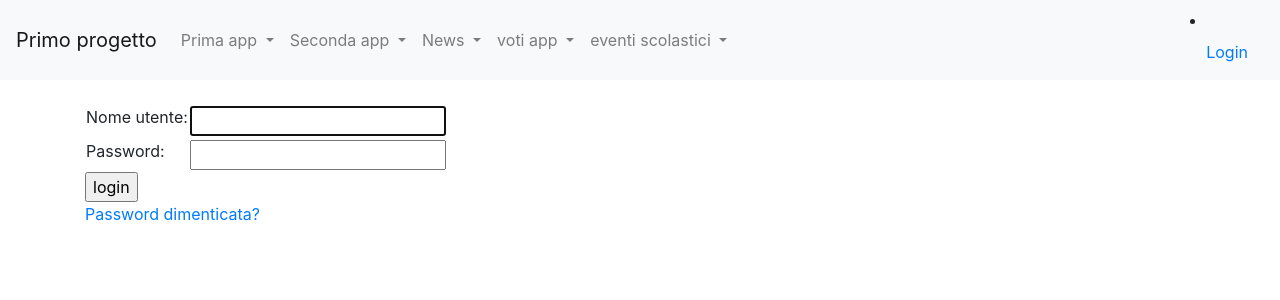
After one commit to Simopane99/primo_progetto, a Django app: page /accounts/login/ in a window 1280 px wide. The commit adds this page. Shown: the top 300 px of the page. Run offline with Django 5.2, Linux system fonts and the light colour scheme.

Commit message:
Passo 24

```diff
--- a/corsi_formazione/templates/index_corsi.html
+++ b/corsi_formazione/templates/index_corsi.html
@@ -5,7 +5,7 @@
 {%block content%}
     <h1>Benvenuto nel sistema di gestione dei corsi di formazione</h1>
     <ul>
-        <li><a href="{% url 'corsi_formazione:view_a_corsi' 1%}">Corsi ordinati per data di inizio</a></li>
+        <li><a href="{% url 'corsi_formazione:view_a_corsi'%}">Corsi ordinati per data di inizio</a></li>
         <li><a href="{% url 'corsi_formazione:view_b_corsi'%}">Lista dettagli</a></li>
         <li><a href="{% url 'corsi_formazione:corsoDetailView' 1%}">Dettaglio corso</a></li>
         <li><a href="{% url 'corsi_formazione:view_c_corsi'%}">Corsi che iniziano dopo il 01/05/2025</a></li>
--- a/corsi_formazione/templates/view_f_corsi.html
+++ b/corsi_formazione/templates/view_f_corsi.html
@@ -6,5 +6,5 @@
     <h1>Max, min, posti</h1>
     <h3>corso con più posti disponibili: {{corso_piu_posti.titolo}}</h3>
     <h3>corso con meno posti disponibili: {{corso_meno_posti.titolo}}</h3>
-    <h3>totale posti disponibili: {{posti.posti_disponibili}}</h3>
+    <h3>totale posti disponibili: {{posti_totali}}</h3>
 {%endblock content%}
--- a/corsi_formazione/urls.py
+++ b/corsi_formazione/urls.py
@@ -6,7 +6,7 @@ app_name='corsi_formazione'
 
 urlpatterns= [
     path("", index_corsi, name="index_corsi"),
-    path("view_a_corsi/<int:pk>", view_a_corsi, name="view_a_corsi"),
+    path("view_a_corsi", view_a_corsi, name="view_a_corsi"),
     path("view_b_corsi", view_b_corsi, name="view_b_corsi"),
     path("corso/<int:pk>", corsoDetailView, name="corsoDetailView"),
     path("view_c_corsi", view_c_corsi, name="view_c_corsi"),
--- a/primo_progetto/settings.py
+++ b/primo_progetto/settings.py
@@ -138,3 +138,7 @@ STATIC_URL = 'static/'
 # https://docs.djangoproject.com/en/5.1/ref/settings/#default-auto-field
 
 DEFAULT_AUTO_FIELD = 'django.db.models.BigAutoField'
+
+LOGIN_REDIRECT_URL = '/'
+
+EMAIL_BACKEND = 'django.core.mail.backends.console.EmailBackend'
--- a/primo_progetto/urls.py
+++ b/primo_progetto/urls.py
@@ -27,4 +27,5 @@ urlpatterns = [
     path('voti/', include("voti.urls", namespace="voti")),
     path('eventi_scolastici/', include("eventi_scolastici.urls", namespace="eventi_scolastici")),
     path('corsi_formazione/', include("corsi_formazione.urls", namespace="corsi_formazione")),
+    path('accounts/', include('django.contrib.auth.urls')),
 ]
--- a/templates/base.html
+++ b/templates/base.html
@@ -105,7 +105,7 @@
                     corsi formazione
                   </a>
                 <div class="dropdown-menu" aria-labelledby="navbarDropdown">
-                  <a class="dropdown-item" href="{% url 'corsi_formazione:view_a_corsi' 1%}">View a</a>
+                  <a class="dropdown-item" href="{% url 'corsi_formazione:view_a_corsi'%}">View a</a>
                   <a class="dropdown-item" href="{% url 'corsi_formazione:view_b_corsi'%}">View b</a>
                   <a class="dropdown-item" href="{% url 'corsi_formazione:view_c_corsi'%}">View c</a>
                   <a class="dropdown-item" href="{% url 'corsi_formazione:view_d_corsi'%}">View d</a>
@@ -124,7 +124,26 @@
             <input class="form-control mr-sm-2" type="search" placeholder="Search" aria-label="Search">
             <button class="btn btn-outline-success my-2 my-sm-0" type="submit">Search</button>
           </form>-->
+          {% if request.user.is_authenticated %}
+        <li class="nav-item dropdown">
+          <a class="nav-link dropdown-toggle" href="#" id="navbarDropdown" role="button" data-toggle="dropdown" aria-haspopup="true" aria-expanded="false">
+            {{ request.user.username }}
+          </a>
+        <div class="dropdown-menu" aria-labelledby="navbarDropdown">
+          <div class="dropdown-divider"> </div>
+          <form action="{% url 'logout' %}" id="logout-form" method="post">
+            {% csrf_token %}
+            <button class="btn ft-power" type="submit">logout</button>
+            </form>
+          </div>
+        </li>
+      {% else%}
+        <li class="nav-item">
+          <a class="nav-link" href="{% url 'login' %}">Login</a>
+        </li>
+      {% endif %}
         </div>
+
       </nav>
       <div class="container my-4">
         {%block content%}
@@ -132,6 +151,6 @@
 
         {%block script%}
         {%endblock script%}
-
+      </div>
   </body>
 </html>
--- /dev/null
+++ b/templates/registration/logged_out.html
@@ -0,0 +1,5 @@
+{% extends "base.html" %}
+{% block content %}
+  <p>Logout effettuato</p>
+  <a href="{% url 'login'%}">Clicca qui per rieffettuare il login</a>
+{% endblock %}
--- /dev/null
+++ b/templates/registration/login.html
@@ -0,0 +1,23 @@
+{% extends "base.html" %}
+{% block content %}
+{% if form.errors %}
+  <p>Username e Password non combaciano: riprova!</p>
+{% endif %}
+<form method="post" action="{% url 'login' %}">
+{% csrf_token %}
+<table>
+<tr>
+  <td>{{ form.username.label_tag }}</td>
+  <td>{{ form.username }}</td>
+</tr>
+<tr>
+  <td>{{ form.password.label_tag }}</td>
+  <td>{{ form.password }}</td>
+</tr>
+</table>
+<input type="submit" value="login" />
+<input type="hidden" name="next" value="{{ next }}" />
+</form>
+{# Assumes you setup the password_reset view in your URLconf #}
+<p><a href="{% url 'password_reset' %}">Password dimenticata?</a></p>
+{% endblock %}
--- /dev/null
+++ b/templates/registration/password_reset_complete.html
@@ -0,0 +1,5 @@
+{% extends "base.html" %}
+{% block content %}
+  <h1>Password cambiata con Successo!</h1>
+  <p><a href="{% url 'login' %}">Effettua il login</a></p>
+{% endblock %}
--- /dev/null
+++ b/templates/registration/password_reset_done.html
@@ -0,0 +1,4 @@
+{% extends "base.html" %}
+{% block content %}
+  <p>Ti abbiamo inviato via mail le istruzioni per il cambio password!. Visita la tua casella di posta e segui il link allegato per procedere.</p>
+{% endblock %}
--- /dev/null
+++ b/templates/registration/password_reset_email.html
@@ -0,0 +1,5 @@
+{% extends "base.html" %}
+{% block content %}
+  <p>Qualcuno ha richiesto un password reset per l'account associato alla mail{{ email }}. Segui il link per procedere:
+    {{ protocol}}://{{ domain }}{% url 'password_reset_confirm' uidb64=uid token=token %}</p>
+{% endblock %}
```
Also changed, not shown: corsi_formazione/views.py (+8 -8 lines), templates/registration/password_reset_confirm.html (added, +28 -0 lines), templates/registration/password_reset_form.html (added, +12 -0 lines), db.sqlite3.
